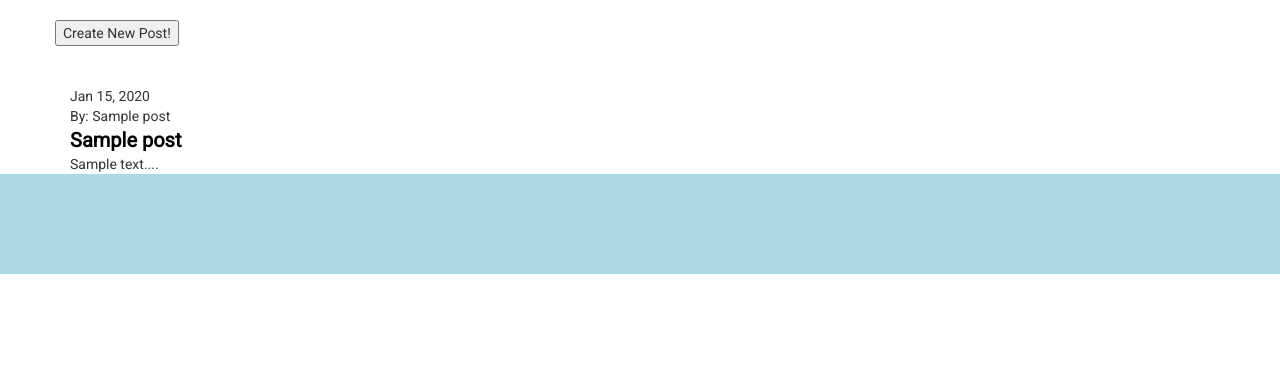
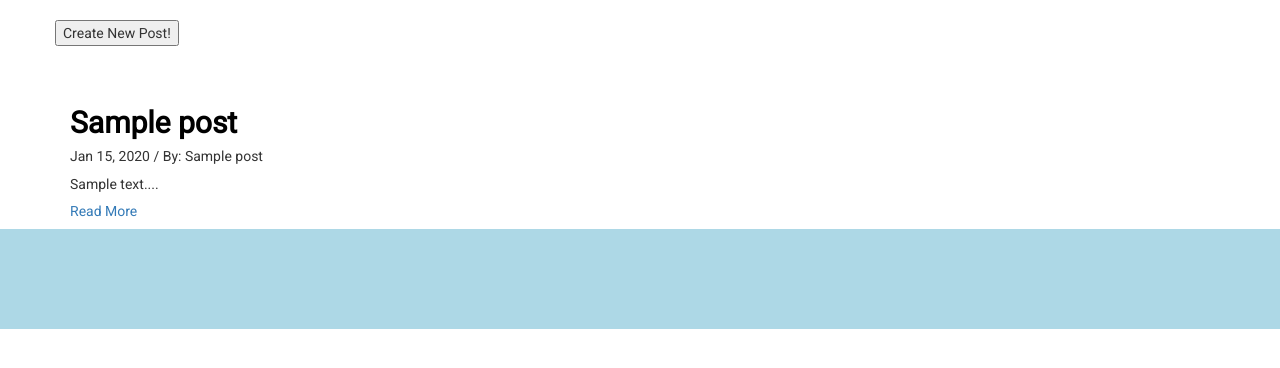
Before and after one commit to GreenGiraffe1/Multi-User-Blog, a Python web app: template myapp/templates/blog.html in a window 1280 px wide. Shown: the part 152-520 px from the top of the page. Run offline with Jinja, Linux system fonts and the light colour scheme; the template is opened without the code that fills it: most values are stand-ins (such as "Sample title", 1, 10 or a date in 2020).

Commit message:
alter formatting of main blog page elements

```diff
--- a/myapp/templates/blog.html
+++ b/myapp/templates/blog.html
@@ -1,19 +1,26 @@
         {% extends "base.html" %}
 
         {% block content %}
-        <div class="row create-row">
-            {% include "createpost.html" %}
-        </div>
+                <div class="row create-row">
+                    {% include "createpost.html" %}
+                </div>
             {% for post in posts %}
                 <br>
                 <br>
                 <div class="post">
-                    <div class="post-header date-created">{{post.created.strftime("%b %d, %Y")}}</div>
-                    <div class="post-header poster">By: {{post.name}}</div>
-                    <a class="title-link post-subject" href="/blog/{{post.key().id()}}">
+                    <h2><a class="title-link post-subject" href="/blog/{{post.key().id()}}">
                             {{post.subject | safe}}
-                    </a>
+                    </a></h2>
+                    <div class="">
+                        <h5>{{post.created.strftime("%b %d, %Y")}}
+                          /
+                        By: {{post.name}}
+                        </h5>
+                    </div>
                     <div class="post-content">{{post.content[:400] | safe}}...</div>
+                    <div class="continue-link">
+                        <h5><a href="/blog/{{post.key().id()}}">Read More</a></h5>
+                    </div>
 
                 </div>
             {% endfor %}
--- a/static/main.css
+++ b/static/main.css
@@ -12,11 +12,13 @@ footer, header {
   min-height: 100px; }
 
 .post-subject {
-  font-size: 20px;
   font-weight: bold; }
 
 .title-link {
   color: black; }
+
+.continue-link {
+  color: blue; }
 
 .nav4blog {
   display: inline; }
--- a/static/main.scss
+++ b/static/main.scss
@@ -15,11 +15,14 @@ header {
     @extend footer;
 }
 .post-subject {
-    font-size: 20px;
+    // font-size: 24px;
     font-weight: bold;
 }
 .title-link {
     color: black;
+}
+.continue-link {
+    color: blue;
 }
 .nav4blog {
     display: inline;
@@ -40,8 +43,6 @@ header {
 .comment-content {
     width: 50%;
 }
-.post-header {
-}
 .error {
     color: red;
 }
```
